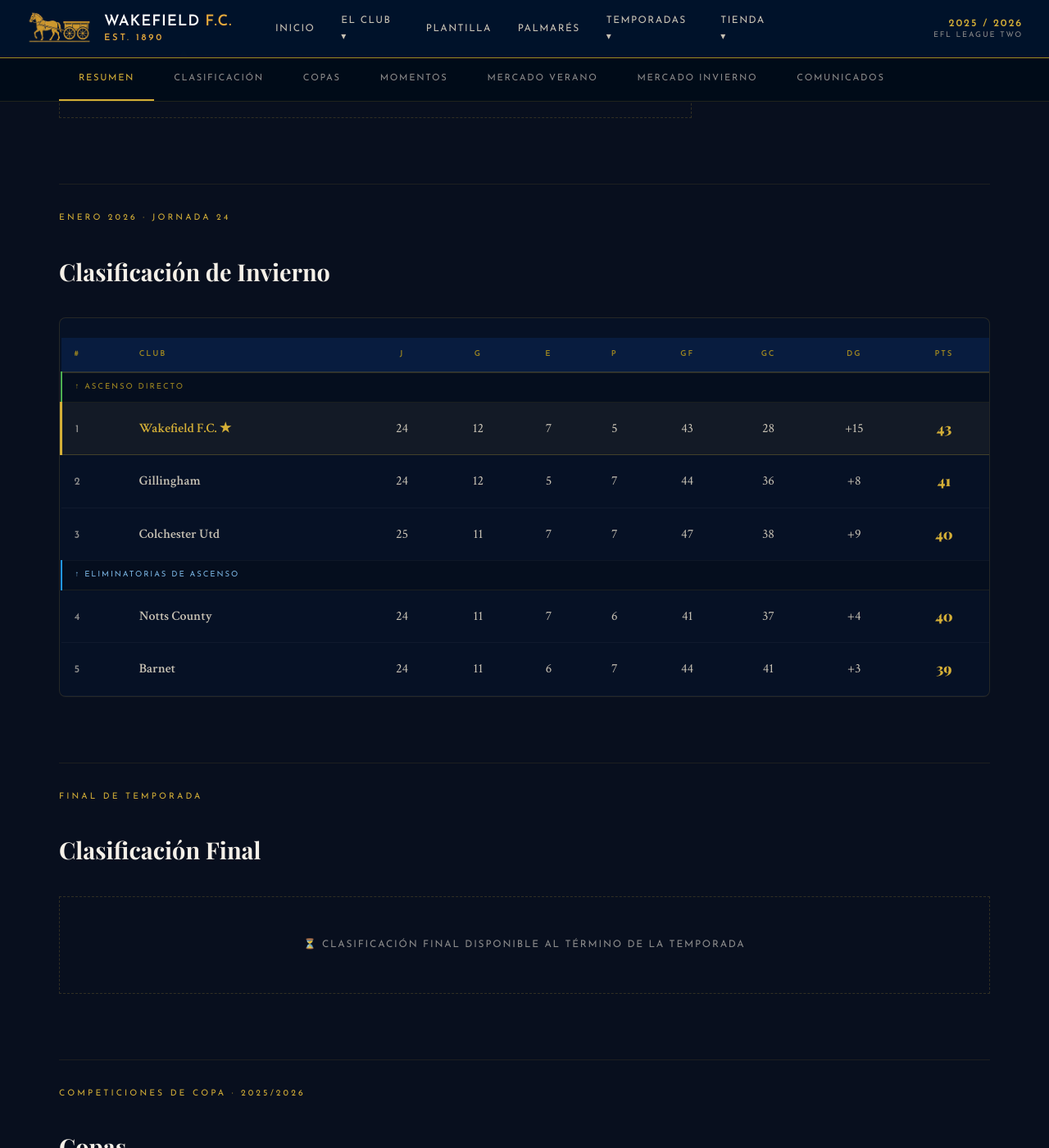
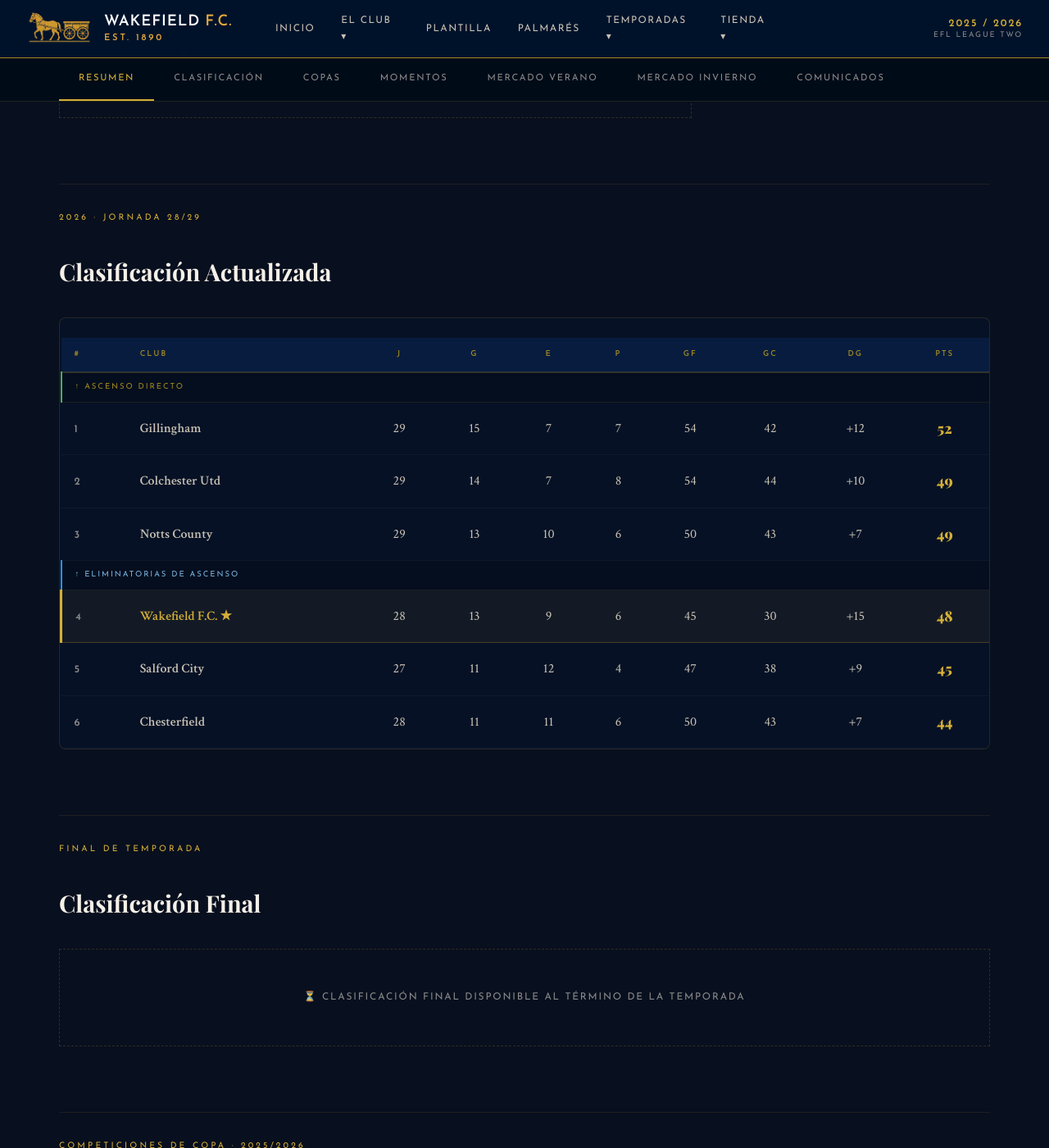
Before and after one commit to riise66/wakefieldfc, a Jekyll site: the page built from pages/temporada-2526.html, in a window 1280 px wide and 1400 px high, scrolled down 1136 px. Shown: the whole window at 82% size. Built offline with Jekyll 4.4.1, drawn with Linux system fonts in a browser that asks for light colours; some web fonts are replaced; a style sheet for code colours, icons or effects is not loaded.

Commit message:
Update temporada-2526.html

```diff
--- a/pages/temporada-2526.html
+++ b/pages/temporada-2526.html
@@ -311,8 +311,8 @@
 
 <!-- CLASIFICACIÓN INVIERNO -->
   <div id="clasificacion-invierno" class="temp-section">
-    <div class="temp-section-label">Enero 2026 · Jornada 24</div>
-    <h2>Clasificación de Invierno</h2>
+    <div class="temp-section-label">2026 · Jornada 28/29</div>
+    <h2>Clasificación Actualizada</h2>
 
     <div class="table-responsive">
       <table class="tabla-clasificacion">
@@ -331,51 +331,56 @@
           </tr>
         </thead>
         <tbody>
-          <!-- Fila de Zona: Ascenso Directo -->
           <tr class="zona">
             <td colspan="10">↑ Ascenso directo</td>
           </tr>
 
-          <tr class="wakefield">
+          <tr>
             <td><span class="tabla-pos">1</span></td>
-            <td class="tabla-club">Wakefield F.C. ★</td>
-            <td>24</td><td>12</td><td>7</td><td>5</td>
-            <td>43</td><td>28</td><td>+15</td>
-            <td><span class="tabla-pts">43</span></td>
+            <td class="tabla-club">Gillingham</td>
+            <td>29</td><td>15</td><td>7</td><td>7</td>
+            <td>54</td><td>42</td><td>+12</td>
+            <td><span class="tabla-pts">52</span></td>
           </tr>
           <tr>
             <td><span class="tabla-pos">2</span></td>
-            <td class="tabla-club">Gillingham</td>
-            <td>24</td><td>12</td><td>5</td><td>7</td>
-            <td>44</td><td>36</td><td>+8</td>
-            <td><span class="tabla-pts">41</span></td>
+            <td class="tabla-club">Colchester Utd</td>
+            <td>29</td><td>14</td><td>7</td><td>8</td>
+            <td>54</td><td>44</td><td>+10</td>
+            <td><span class="tabla-pts">49</span></td>
           </tr>
           <tr>
             <td><span class="tabla-pos">3</span></td>
-            <td class="tabla-club">Colchester Utd</td>
-            <td>25</td><td>11</td><td>7</td><td>7</td>
-            <td>47</td><td>38</td><td>+9</td>
-            <td><span class="tabla-pts">40</span></td>
+            <td class="tabla-club">Notts County</td>
+            <td>29</td><td>13</td><td>10</td><td>6</td>
+            <td>50</td><td>43</td><td>+7</td>
+            <td><span class="tabla-pts">49</span></td>
           </tr>
 
-          <!-- Fila de Zona: Playoffs -->
           <tr class="zona playoff">
             <td colspan="10">↑ Eliminatorias de ascenso</td>
           </tr>
 
-          <tr>
+          <tr class="wakefield">
             <td><span class="tabla-pos">4</span></td>
-            <td class="tabla-club">Notts County</td>
-            <td>24</td><td>11</td><td>7</td><td>6</td>
-            <td>41</td><td>37</td><td>+4</td>
-            <td><span class="tabla-pts">40</span></td>
+            <td class="tabla-club">Wakefield F.C. ★</td>
+            <td>28</td><td>13</td><td>9</td><td>6</td>
+            <td>45</td><td>30</td><td>+15</td>
+            <td><span class="tabla-pts">48</span></td>
           </tr>
           <tr>
             <td><span class="tabla-pos">5</span></td>
-            <td class="tabla-club">Barnet</td>
-            <td>24</td><td>11</td><td>6</td><td>7</td>
-            <td>44</td><td>41</td><td>+3</td>
-            <td><span class="tabla-pts">39</span></td>
+            <td class="tabla-club">Salford City</td>
+            <td>27</td><td>11</td><td>12</td><td>4</td>
+            <td>47</td><td>38</td><td>+9</td>
+            <td><span class="tabla-pts">45</span></td>
+          </tr>
+          <tr>
+            <td><span class="tabla-pos">6</span></td>
+            <td class="tabla-club">Chesterfield</td>
+            <td>28</td><td>11</td><td>11</td><td>6</td>
+            <td>50</td><td>43</td><td>+7</td>
+            <td><span class="tabla-pts">44</span></td>
           </tr>
         </tbody>
       </table>
```
